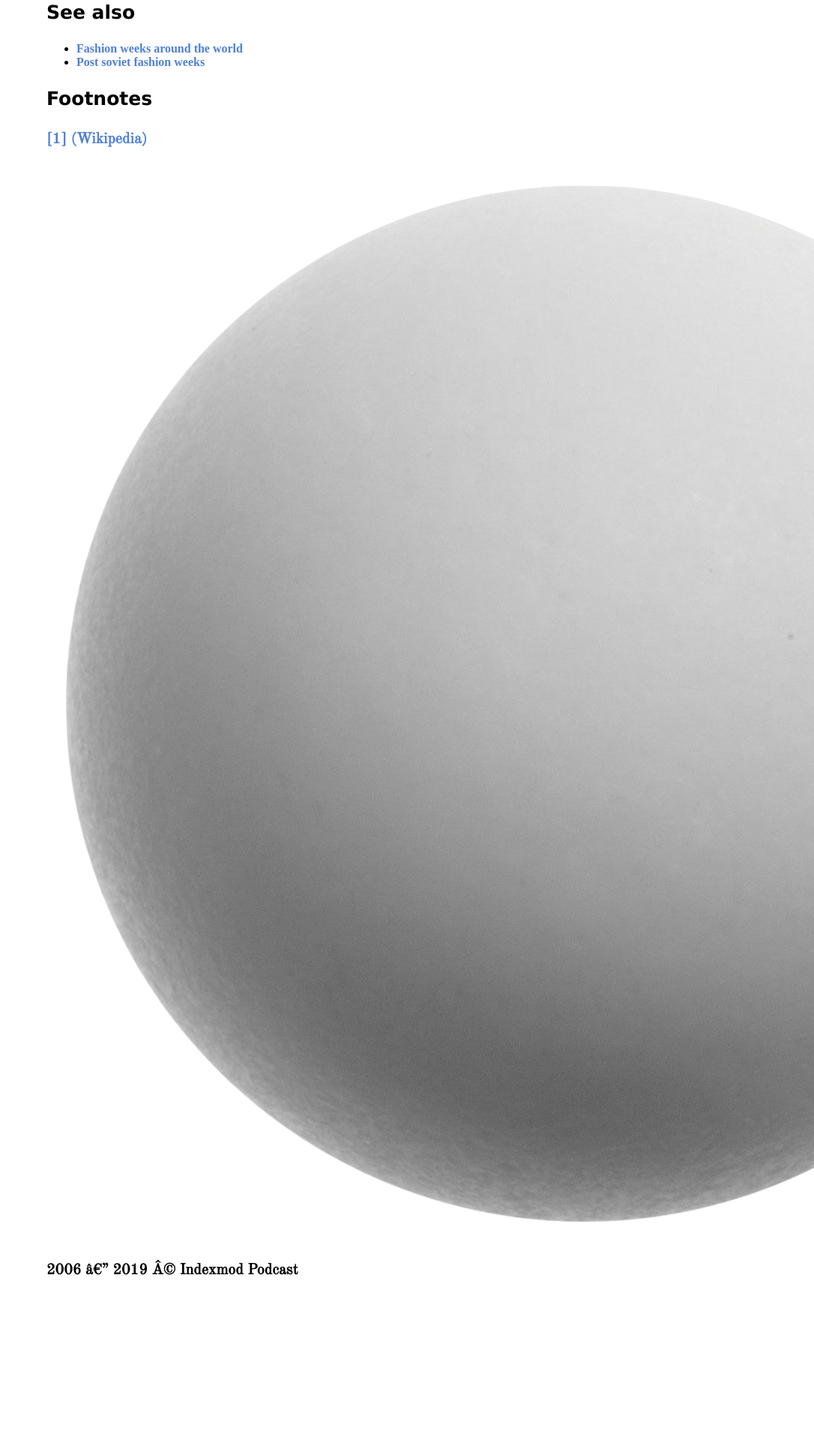
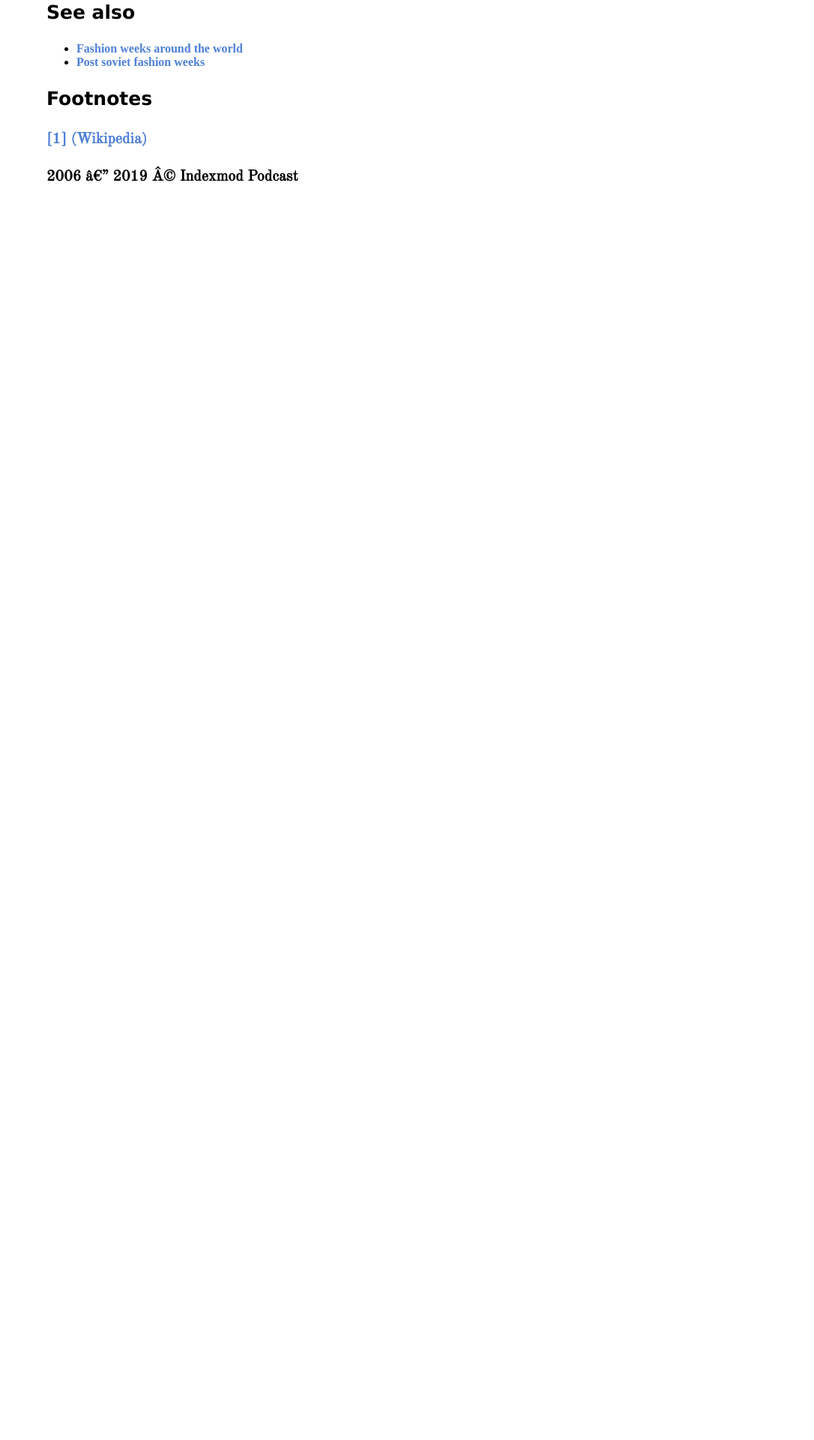
Before and after one commit to indexmod/podcast, a Jekyll site: the page built from template.md, in a window 1280 px wide. Shown: the part 1081-3001 px from the top of the page at 75% size, without its empty margins (194-1280 px from the left). Built offline with Jekyll 4.4.1, drawn with Linux system fonts in a browser that asks for light colours; comment, search, counter and statistics services are not loaded; after the commit the page ends 1608 px from its top, so only the background shows below that.

Commit message:
Update default.html

```diff
--- a/_layouts/default.html
+++ b/_layouts/default.html
@@ -20,9 +20,7 @@ Your browser does not support the audio element.
 {{ content }}
 
 {% include disqus.html %}
-<div class="container">
-<a href="index"><img alt="Indexmod" src="/images/indexmod-2018.png" style="width:auto;height:auto;border:0;"></a>
-</div>
+
 <p>2006 — {{ site.time | date: "%Y" }} © Indexmod Podcast</p>
 <script id="dsq-count-scr" src="//https-indexmod-gq.disqus.com/count.js" async></script>
 </body>
```
